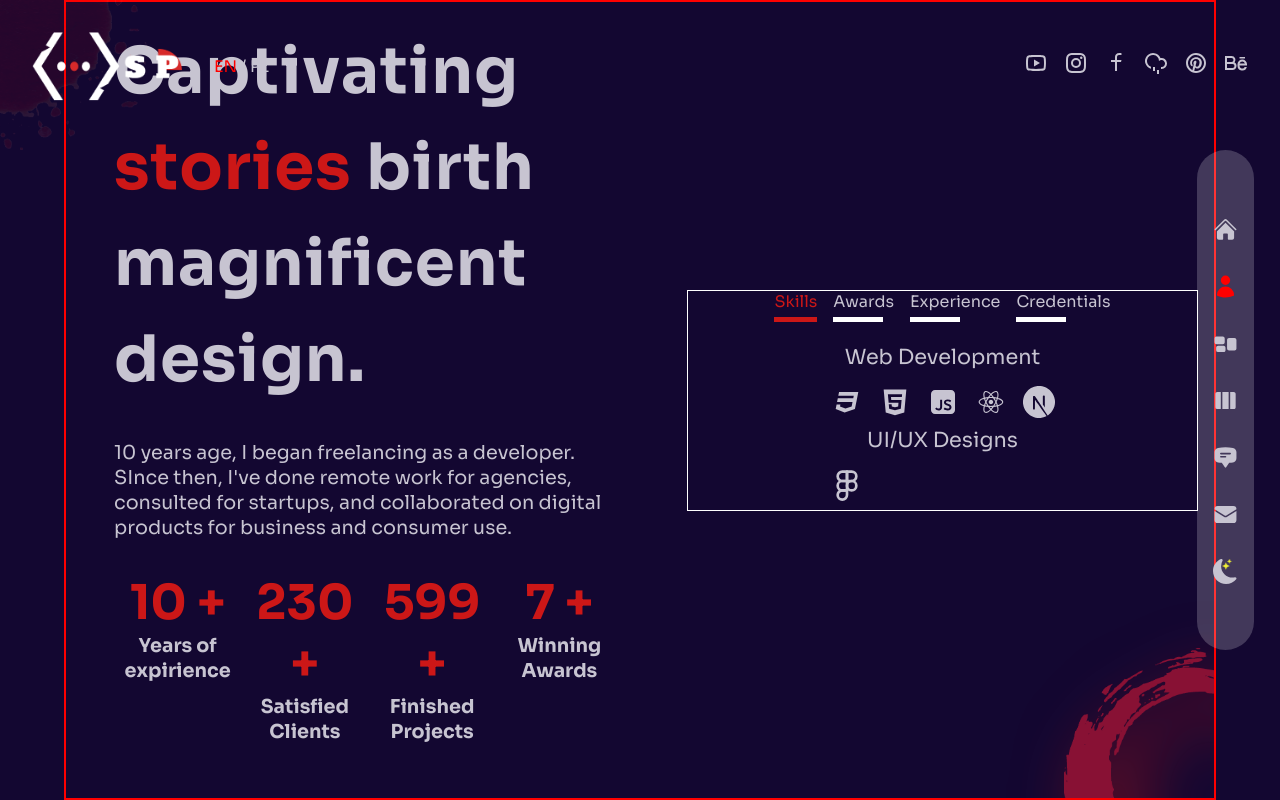
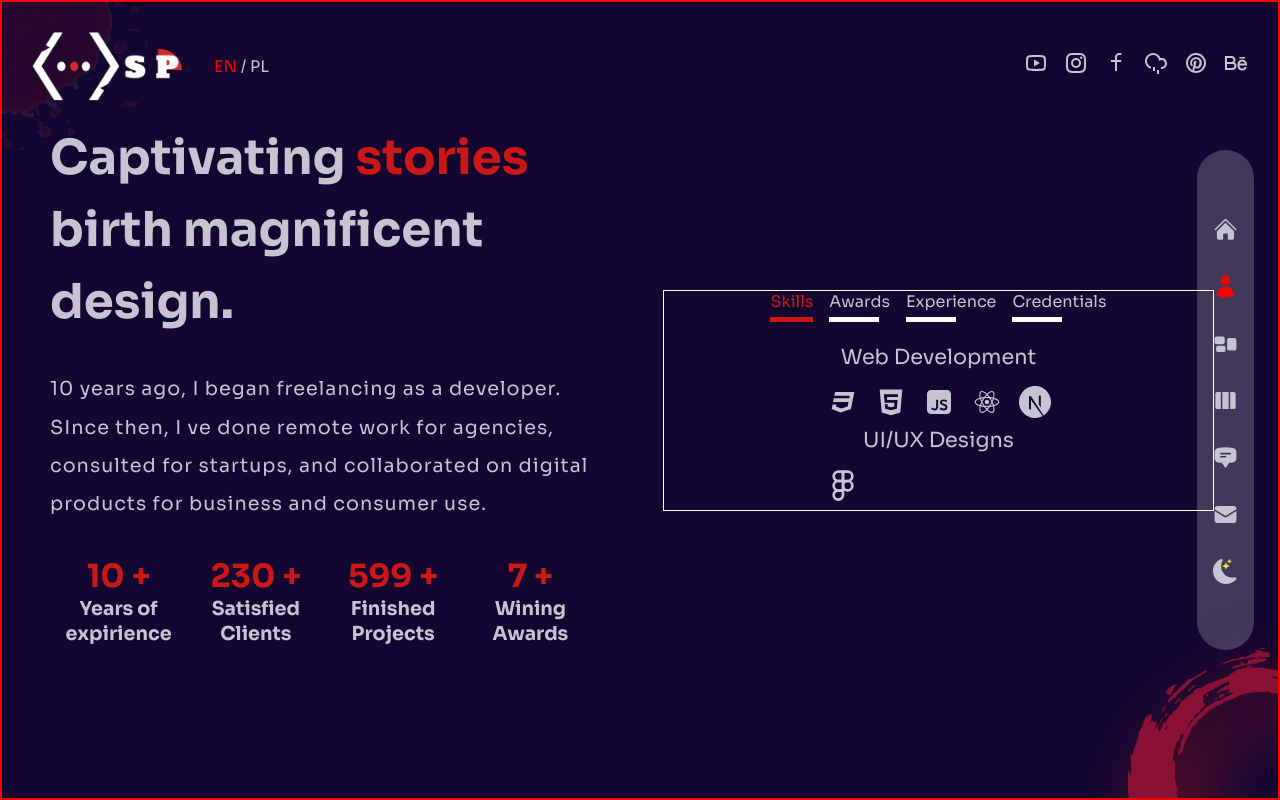
Before and after one commit to sloik89/myPortfolio, a React (Vite) app: page /about in a window 1280 px wide. Built offline with nearby package versions, Linux system fonts and the light colour scheme.

Commit message:
fixing styling issue on about page

```diff
--- a/src/context/AppContext.jsx
+++ b/src/context/AppContext.jsx
@@ -13,6 +13,7 @@ export const AppProvider = ({ children }) => {
     console.log("language change");
     dispatch({ type: CHANGE_LANGUAGE });
   };
+  const setDarkTheme = () => {};
   return (
     <AppContext.Provider value={{ ...state, switchLang }}>
       {children}
--- a/src/context/actions.jsx
+++ b/src/context/actions.jsx
@@ -1,2 +1,3 @@
 const CHANGE_LANGUAGE = "CHANGE_LANGUAGE";
-export { CHANGE_LANGUAGE };
+const SET_DARK_THEME = "SET_DARK_THEME";
+export { CHANGE_LANGUAGE, SET_DARK_THEME };
--- a/src/index.css
+++ b/src/index.css
@@ -17,7 +17,7 @@
   --transition-1-clr: #1b084e;
   --transition-2-clr: #16083d;
   --transition-3-clr: #0f0629;
-  --fs-small: 0.8rem;
+  --fs-small: 0.9rem;
   --fs-medium: 1.2rem;
   --fs-high: 2rem;
   --fs-high-1: 3rem;
@@ -73,18 +73,21 @@ button {
 .text-accent {
   color: var(--text-accent-clr);
 }
-.main-desc {
+.desc {
   max-width: 50ch;
   font-size: var(--fs-small);
   text-align: center;
   line-height: 2;
+  letter-spacing: 1px;
 }
+
 @media screen and (min-width: 1000px) {
   .header-title {
     text-align: left;
   }
-  .main-desc {
+  .desc {
     font-size: var(--fs-medium);
+    text-align: left;
   }
   .header {
     font-size: var(--fs-high-1);
--- a/src/page/About.jsx
+++ b/src/page/About.jsx
@@ -6,20 +6,29 @@ import avatar from "../assets/person2.png";
 import { motion } from "framer-motion";
 import CountUp from "react-countup";
 import { fadeIn } from "../utilis/variants.jsx";
+import { useGlobalContext } from "../context/AppContext";
 const About = () => {
+  const { language } = useGlobalContext();
   const [index, setIndex] = useState(0);
   return (
     <Wrapper className="about">
       <Circle />
       <div className="about-info">
         <div className="about-text-contaniner">
-          <h2 className="header">
-            Captivating <span>stories</span> birth magnificent design.
-          </h2>
-          <p>
-            10 years age, I began freelancing as a developer. SInce then, I've
-            done remote work for agencies, consulted for startups, and
-            collaborated on digital products for business and consumer use.
+          {language === "english" ? (
+            <h2 className="header">
+              Captivating <span>stories</span> birth magnificent design.
+            </h2>
+          ) : (
+            <h2 className="header">
+              Zachycające <span>historie</span> rodzą niesamowite projekty.
+            </h2>
+          )}
+
+          <p className="desc">
+            {language === "english"
+              ? "10 years ago, I began freelancing as a developer. SInce then, I ve done remote work for agencies, consulted for startups, and collaborated on digital products for business and consumer use."
+              : "10 lat temu, zaczynałem freelance jako developer. Od tamtego czasu, pracowałem zdalnie dla agencji, byłem konsultantem dla startupów oraz doradzałęm w sprawie produktów cyfrowych "}
           </p>
         </div>
         <div className="about-counters">
@@ -37,7 +46,9 @@ const About = () => {
           </div>
           <div className="count">
             <CountUp start={0} end={7} duration={5} delay={1.5} /> +
-            <p>Winning Awards</p>
+            <p>
+              {language === "english" ? "Wining Awards" : "Wygrane nagrody"}
+            </p>
           </div>
         </div>
       </div>
--- a/src/page/Home.jsx
+++ b/src/page/Home.jsx
@@ -42,7 +42,7 @@ const Home = () => {
             initial="hidden"
             animate="show"
             exit="hidden"
-            className="main-desc"
+            className="desc"
           >
             Lorem ipsum dolor sit amet consectetur adipisicing elit. Blanditiis,
             officia.adipisicing elit. Blanditiis, officia.Lorem ipsum dolor sit
--- a/src/wrappers/About.jsx
+++ b/src/wrappers/About.jsx
@@ -1,9 +1,7 @@
 import styled from "styled-components";
 const Wrapper = styled.div`
-  width: 90%;
   border: 2px solid red;
   height: max(100vh, 800px);
-
   display: flex;
   margin: 0 auto;
   align-items: center;
@@ -25,22 +23,16 @@ const Wrapper = styled.div`
   }
   .about-text-contaniner {
     h2 {
-      font-size: 2rem;
-      letter-spacing: 1px;
-      text-align: center;
       margin-bottom: 2rem;
     }
     p {
       color: var(--txt-clr);
-      font-size: 1.2rem;
-      text-align: center;
     }
     span {
       color: var(--text-accent-clr);
     }
   }
   .about-container {
-    /* height: 50%; */
     border: 1px solid white;
     display: flex;
     flex-direction: column;
@@ -107,42 +99,50 @@ const Wrapper = styled.div`
       color: var(--text-accent-clr);
       flex: 1;
       text-align: center;
+      font-size: var(--fs-medium);
       span {
       }
       p {
         color: var(--txt-clr);
-        font-size: 1.2rem;
+        font-size: var(--fs-small);
       }
     }
   }
 
-  @media screen and (min-width: 1200px) {
+  @media screen and (min-width: 800px) {
     flex-direction: row;
 
     .about-counters {
       display: flex;
+      font-size: var(--fs-small);
     }
     .about-container {
       flex: 1;
       align-self: center;
       max-width: 900px;
+      margin-right: 3rem;
     }
     .about-info {
       flex: 1;
       padding: 2rem;
-      max-width: 900px;
+      max-width: 1200px;
     }
     .about-text-contaniner {
       h2 {
-        font-size: 4rem;
         text-align: left;
+        max-width: 800px;
       }
       p {
         text-align: left;
       }
     }
-    .about-counters {
-      font-size: 3rem;
+  }
+  @media screen and (min-width: 1200px) {
+    .about-counters .count {
+      font-size: var(--fs-high);
+      p {
+        font-size: var(--fs-medium);
+      }
     }
   }
   @media screen and (min-width: 1900px) {
--- a/src/wrappers/Home.jsx
+++ b/src/wrappers/Home.jsx
@@ -13,7 +13,6 @@ const Wrapper = styled.section`
     gap: 2rem;
     align-items: center;
     justify-content: center;
-
     padding: 0 0.5rem;
   }
 
@@ -35,7 +34,7 @@ const Wrapper = styled.section`
       padding: 0 1rem;
       align-items: start;
     }
-    .main-desc {
+    .desc {
       text-align: left;
     }
     .flex-container {
```
